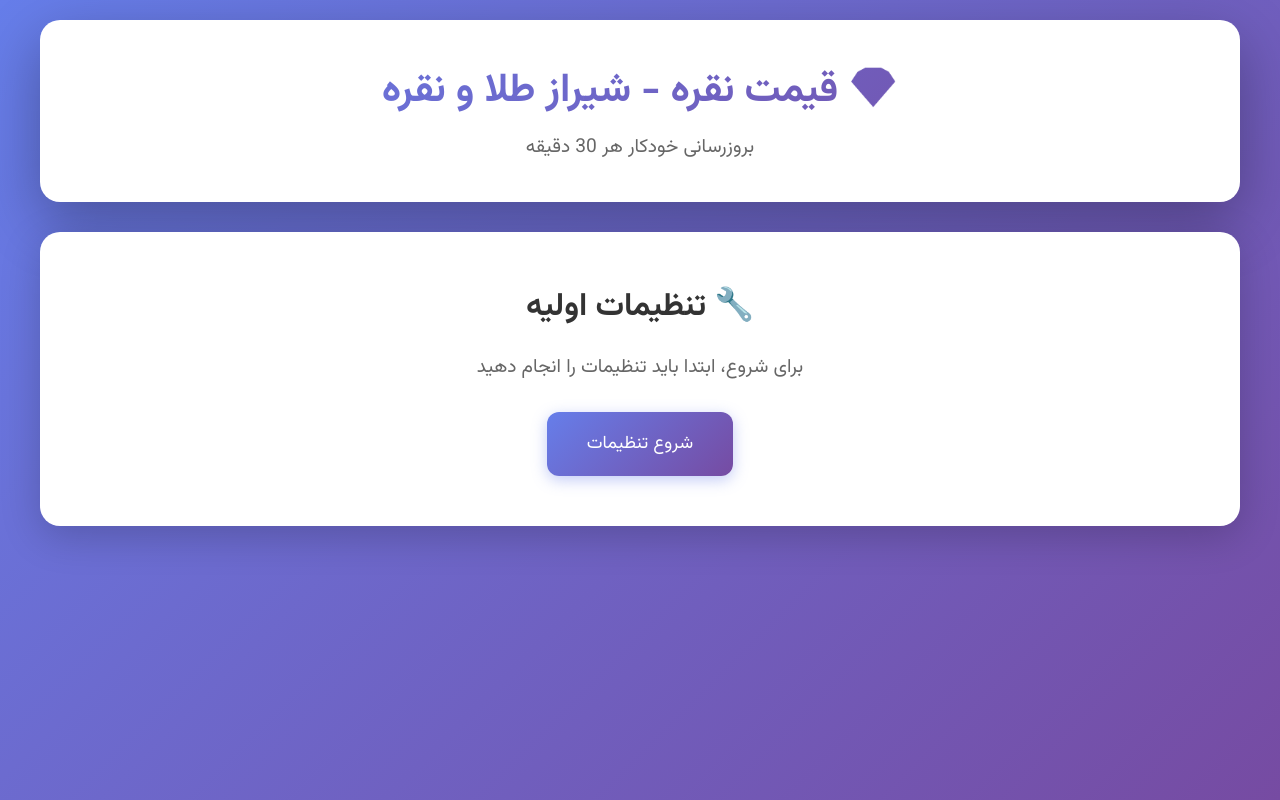
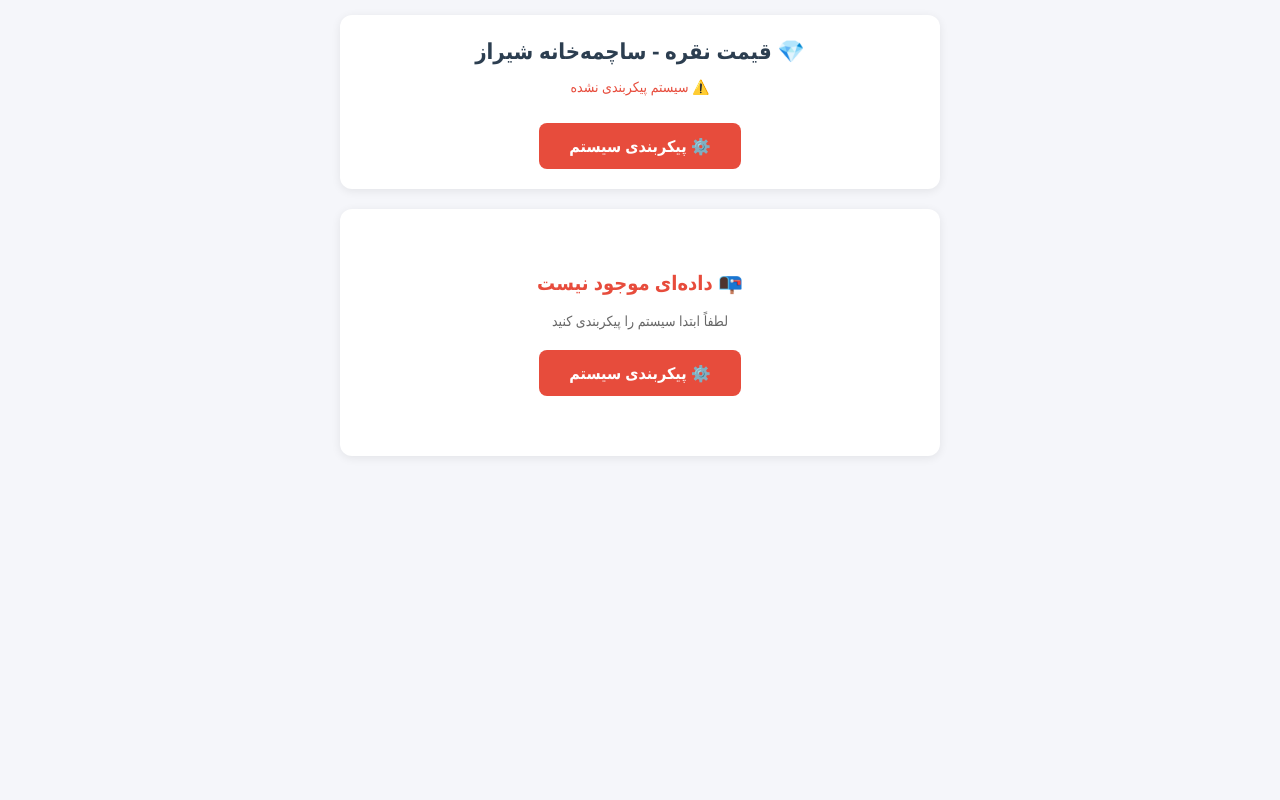
Before and after one commit to engmiladfrs20/shiraz-silver-scraper, a Flask app: page / in a window 1280 px wide. Run offline with Flask 3, Linux system fonts and the light colour scheme.

Commit message:
Update index.html

```diff
--- a/templates/index.html
+++ b/templates/index.html
@@ -3,8 +3,7 @@
 <head>
     <meta charset="UTF-8">
     <meta name="viewport" content="width=device-width, initial-scale=1.0">
-    <title>قیمت نقره - شیراز طلا و نقره</title>
-    <link href="https://fonts.googleapis.com/css2?family=Vazirmatn:wght@400;700&display=swap" rel="stylesheet">
+    <title>قیمت نقره - ساچمه‌خانه شیراز</title>
     <style>
         * {
             margin: 0;
@@ -13,375 +12,439 @@
         }
 
         body {
-            font-family: 'Vazirmatn', 'Tahoma', sans-serif;
-            background: linear-gradient(135deg, #667eea 0%, #764ba2 100%);
+            font-family: 'Segoe UI', Tahoma, Geneva, Verdana, sans-serif;
+            background: #f5f6fa;
             min-height: 100vh;
-            padding: 20px;
-            color: #333;
+            padding: 15px;
         }
 
         .container {
-            max-width: 1200px;
+            max-width: 600px;
             margin: 0 auto;
         }
 
         .header {
             background: white;
-            border-radius: 20px;
-            padding: 40px;
-            margin-bottom: 30px;
-            box-shadow: 0 20px 60px rgba(0,0,0,0.3);
+            border-radius: 12px;
+            padding: 20px;
+            margin-bottom: 20px;
+            box-shadow: 0 2px 10px rgba(0,0,0,0.08);
             text-align: center;
         }
 
         .header h1 {
-            font-size: 2.5em;
-            margin-bottom: 10px;
-            background: linear-gradient(135deg, #667eea 0%, #764ba2 100%);
-            -webkit-background-clip: text;
-            -webkit-text-fill-color: transparent;
-            background-clip: text;
+            color: #2c3e50;
+            font-size: 22px;
+            margin-bottom: 12px;
         }
 
-        .header p {
+        .header-info {
+            display: flex;
+            justify-content: center;
+            gap: 20px;
+            flex-wrap: wrap;
+            margin-top: 12px;
+            font-size: 13px;
             color: #666;
-            font-size: 1.2em;
         }
 
-        .info-bar {
-            background: white;
-            border-radius: 20px;
-            padding: 25px;
-            margin-bottom: 30px;
-            box-shadow: 0 10px 40px rgba(0,0,0,0.2);
-            display: grid;
-            grid-template-columns: repeat(auto-fit, minmax(200px, 1fr));
-            gap: 20px;
-            align-items: center;
-        }
-
-        .info-item {
-            text-align: center;
-            padding: 15px;
-            border-radius: 12px;
-            background: #f8f9fa;
-        }
-
-        .info-item .label {
-            color: #666;
-            font-size: 14px;
-            margin-bottom: 8px;
-        }
-
-        .info-item .value {
-            color: #333;
-            font-size: 22px;
+        .info-badge {
+            background: #27ae60;
+            color: white;
+            padding: 5px 12px;
+            border-radius: 15px;
+            font-size: 12px;
             font-weight: bold;
         }
 
-        .refresh-btn {
-            background: linear-gradient(135deg, #27ae60 0%, #229954 100%);
+        .setup-link {
+            display: inline-block;
+            margin-top: 15px;
+            padding: 12px 30px;
+            background: #e74c3c;
             color: white;
-            border: none;
-            padding: 15px 30px;
-            border-radius: 12px;
-            font-size: 16px;
-            cursor: pointer;
-            font-family: inherit;
-            transition: transform 0.2s, box-shadow 0.2s;
-            box-shadow: 0 4px 15px rgba(39, 174, 96, 0.3);
+            text-decoration: none;
+            border-radius: 8px;
+            transition: background 0.3s;
+            font-weight: bold;
         }
 
-        .refresh-btn:hover {
-            transform: translateY(-2px);
-            box-shadow: 0 6px 20px rgba(39, 174, 96, 0.4);
+        .setup-link:hover {
+            background: #c0392b;
         }
 
-        .refresh-btn:active {
-            transform: translateY(0);
+        .category-section {
+            margin-bottom: 25px;
         }
 
-        .prices-grid {
-            display: grid;
-            grid-template-columns: repeat(auto-fill, minmax(320px, 1fr));
-            gap: 25px;
-            margin-bottom: 30px;
+        .category-title {
+            background: white;
+            padding: 12px 20px;
+            border-radius: 10px;
+            margin-bottom: 12px;
+            font-size: 16px;
+            font-weight: bold;
+            color: #2c3e50;
+            box-shadow: 0 2px 8px rgba(0,0,0,0.06);
         }
 
         .price-card {
             background: white;
-            border-radius: 20px;
-            padding: 30px;
-            box-shadow: 0 10px 40px rgba(0,0,0,0.2);
-            transition: transform 0.3s, box-shadow 0.3s;
-            position: relative;
-            overflow: hidden;
-        }
-
-        .price-card::before {
-            content: '';
-            position: absolute;
-            top: 0;
-            left: 0;
-            right: 0;
-            height: 4px;
-            background: linear-gradient(90deg, #667eea 0%, #764ba2 100%);
+            border-radius: 12px;
+            padding: 18px;
+            margin-bottom: 12px;
+            box-shadow: 0 2px 10px rgba(0,0,0,0.08);
+            transition: transform 0.2s, box-shadow 0.2s;
         }
 
         .price-card:hover {
-            transform: translateY(-5px);
-            box-shadow: 0 15px 50px rgba(0,0,0,0.3);
+            transform: translateY(-2px);
+            box-shadow: 0 4px 15px rgba(0,0,0,0.12);
         }
 
-        .price-card h3 {
-            font-size: 1.4em;
-            margin-bottom: 20px;
-            color: #333;
+        .price-card.inactive {
+            background: #f8f9fa;
+            opacity: 0.6;
         }
 
-        .price-row {
+        .card-header {
             display: flex;
             justify-content: space-between;
             align-items: center;
             margin-bottom: 15px;
-            padding: 15px;
-            background: #f8f9fa;
-            border-radius: 12px;
         }
 
-        .price-row .label {
-            color: #666;
-            font-weight: 500;
+        .product-name {
+            font-size: 16px;
+            font-weight: 600;
+            color: #2c3e50;
         }
 
-        .price-values {
-            text-align: left;
-        }
-
-        .price-original {
-            text-decoration: line-through;
-            color: #999;
-            font-size: 0.9em;
-            margin-bottom: 3px;
-        }
-
-        .price-new {
-            color: #27ae60;
-            font-size: 1.1em;
+        .status-badge {
+            padding: 4px 10px;
+            border-radius: 12px;
+            font-size: 11px;
             font-weight: bold;
         }
 
-        .increase-badge {
-            background: linear-gradient(135deg, #27ae60 0%, #229954 100%);
-            color: white;
-            padding: 8px 20px;
-            border-radius: 20px;
-            font-size: 14px;
-            display: inline-block;
-            margin-top: 15px;
-            box-shadow: 0 4px 15px rgba(39, 174, 96, 0.3);
+        .badge-active {
+            background: #d4edda;
+            color: #155724;
         }
 
-        .timestamp {
-            color: #999;
-            font-size: 0.85em;
-            margin-top: 15px;
-            text-align: center;
-            padding-top: 15px;
-            border-top: 1px solid #eee;
+        .badge-inactive {
+            background: #f8d7da;
+            color: #721c24;
         }
 
-        .empty-state {
+        .price-buttons {
+            display: grid;
+            grid-template-columns: 1fr 1fr;
+            gap: 10px;
+        }
+
+        .price-btn {
+            padding: 18px 15px;
+            border-radius: 10px;
+            text-align: center;
+            font-weight: bold;
+            color: white;
+            transition: all 0.2s;
+            cursor: pointer;
+            position: relative;
+        }
+
+        .price-btn:hover {
+            transform: scale(1.02);
+            box-shadow: 0 4px 12px rgba(0,0,0,0.15);
+        }
+
+        .price-btn.buy {
+            background: linear-gradient(135deg, #48c6ef 0%, #6f86d6 100%);
+        }
+
+        .price-btn.sell {
+            background: linear-gradient(135deg, #f093fb 0%, #f5576c 100%);
+        }
+
+        .price-btn.inactive {
+            background: #95a5a6;
+            opacity: 0.5;
+            cursor: not-allowed;
+        }
+
+        .price-label {
+            font-size: 12px;
+            opacity: 0.95;
+            margin-bottom: 5px;
+            display: flex;
+            align-items: center;
+            justify-content: center;
+            gap: 5px;
+        }
+
+        .price-value {
+            font-size: 20px;
+            font-weight: 900;
+            letter-spacing: 0.5px;
+        }
+
+        .change-info {
+            margin-top: 10px;
+            padding: 8px;
+            background: #f8f9fa;
+            border-radius: 8px;
+            text-align: center;
+            font-size: 13px;
+        }
+
+        .change-badge {
+            display: inline-block;
+            padding: 3px 10px;
+            border-radius: 10px;
+            font-size: 12px;
+            font-weight: bold;
+            margin-right: 5px;
+        }
+
+        .change-positive {
+            background: #d4edda;
+            color: #155724;
+        }
+
+        .change-negative {
+            background: #f8d7da;
+            color: #721c24;
+        }
+
+        .refresh-btn {
+            position: fixed;
+            bottom: 20px;
+            left: 20px;
+            padding: 15px 20px;
+            background: linear-gradient(135deg, #667eea 0%, #764ba2 100%);
+            color: white;
+            border: none;
+            border-radius: 50px;
+            cursor: pointer;
+            font-size: 14px;
+            font-weight: bold;
+            box-shadow: 0 4px 15px rgba(102,126,234,0.4);
+            transition: all 0.3s;
+            z-index: 1000;
+        }
+
+        .refresh-btn:hover {
+            transform: scale(1.05);
+            box-shadow: 0 6px 20px rgba(102,126,234,0.5);
+        }
+
+        .refresh-btn:disabled {
+            background: #95a5a6;
+            cursor: not-allowed;
+            transform: scale(1);
+        }
+
+        .no-data {
             text-align: center;
             padding: 60px 20px;
             background: white;
-            border-radius: 20px;
-            box-shadow: 0 10px 40px rgba(0,0,0,0.2);
+            border-radius: 12px;
+            box-shadow: 0 2px 10px rgba(0,0,0,0.08);
         }
 
-        .empty-state h2 {
-            font-size: 2em;
+        .no-data h2 {
+            color: #e74c3c;
             margin-bottom: 15px;
-            color: #666;
+            font-size: 20px;
         }
 
-        .empty-state p {
-            color: #999;
-            font-size: 1.1em;
+        .no-data p {
+            color: #666;
+            font-size: 14px;
         }
 
-        .loading {
-            display: inline-block;
-            width: 20px;
-            height: 20px;
-            border: 3px solid #f3f3f3;
-            border-top: 3px solid #667eea;
-            border-radius: 50%;
-            animation: spin 1s linear infinite;
+        @media (max-width: 600px) {
+            .header h1 {
+                font-size: 18px;
             }
 
-        @keyframes spin {
-            0% { transform: rotate(0deg); }
-            100% { transform: rotate(360deg); }
+            .price-value {
+                font-size: 18px;
             }
 
-        .not-configured {
-            background: white;
-            border-radius: 20px;
-            padding: 50px;
-            text-align: center;
-            box-shadow: 0 10px 40px rgba(0,0,0,0.2);
+            .price-label {
+                font-size: 11px;
             }
-
-        .not-configured h2 {
-            font-size: 2em;
-            margin-bottom: 20px;
-            color: #333;
-        }
-
-        .not-configured p {
-            color: #666;
-            font-size: 1.2em;
-            margin-bottom: 30px;
-        }
-
-        .setup-btn {
-            background: linear-gradient(135deg, #667eea 0%, #764ba2 100%);
-            color: white;
-            border: none;
-            padding: 18px 40px;
-            border-radius: 12px;
-            font-size: 18px;
-            cursor: pointer;
-            font-family: inherit;
-            text-decoration: none;
-            display: inline-block;
-            transition: transform 0.2s, box-shadow 0.2s;
-            box-shadow: 0 4px 15px rgba(102, 126, 234, 0.4);
-        }
-
-        .setup-btn:hover {
-            transform: translateY(-2px);
-            box-shadow: 0 6px 20px rgba(102, 126, 234, 0.5);
         }
     </style>
 </head>
 <body>
     <div class="container">
         <div class="header">
-            <h1>💎 قیمت نقره - شیراز طلا و نقره</h1>
-            <p>بروزرسانی خودکار هر 30 دقیقه</p>
+            <h1>💎 قیمت نقره - ساچمه‌خانه شیراز</h1>
+
+            {% if is_configured %}
+                <div class="header-info">
+                    <span class="info-badge">✅ فعال</span>
+                    {% if increase_percentage != 0 %}
+                        <span class="info-badge">📊 افزایش: {{ increase_percentage }}%</span>
+                    {% endif %}
+                    {% if last_update %}
+                        <span style="font-size: 12px; color: #666;">
+                            🕐 {{ last_update }}
+                        </span>
+                    {% endif %}
+                </div>
+            {% else %}
+                <p style="color: #e74c3c; font-size: 14px; margin: 12px 0;">⚠️ سیستم پیکربندی نشده</p>
+                <a href="/setup" class="setup-link">⚙️ پیکربندی سیستم</a>
+            {% endif %}
         </div>
 
-        {% if not is_configured %}
-            <div class="not-configured">
-                <h2>🔧 تنظیمات اولیه</h2>
-                <p>برای شروع، ابتدا باید تنظیمات را انجام دهید</p>
-                <a href="/setup" class="setup-btn">شروع تنظیمات</a>
+        {% if prices %}
+            {% set sachme_products = [] %}
+            {% set shams_products = [] %}
+
+            {% for price in prices %}
+                {% if 'ساچمه' in price.name and 'شمش' not in price.name %}
+                    {% set _ = sachme_products.append(price) %}
+                {% elif 'شمش' in price.name %}
+                    {% set _ = shams_products.append(price) %}
+                {% endif %}
+            {% endfor %}
+
+            {% if sachme_products %}
+                <div class="category-section">
+                    <div class="category-title">📦 ساچمه نقره</div>
+                    {% for price in sachme_products %}
+                        <div class="price-card {% if not price.is_active %}inactive{% endif %}">
+                            <div class="card-header">
+                                <span class="product-name">{{ price.name }}</span>
+                                <span class="status-badge {% if price.is_active %}badge-active{% else %}badge-inactive{% endif %}">
+                                    {{ price.status_text }}
+                                </span>
                             </div>
-        {% else %}
-            <div class="info-bar">
-                <div class="info-item">
-                    <div class="label">آخرین بروزرسانی</div>
-                    <div class="value" id="lastUpdate">
-                        {% if last_update %}
-                            {{ last_update.split('T')[1].split('.')[0] }}
-                        {% else %}
-                            هنوز بروز نشده
-                        {% endif %}
+
+                            <div class="price-buttons">
+                                <div class="price-btn buy {% if price.buy_status == 0 %}inactive{% endif %}">
+                                    <div class="price-label">
+                                        <span>💰</span>
+                                        <span>بخرید</span>
                                     </div>
+                                    <div class="price-value">{{ "{:,}".format(price.buy_price) }}</div>
                                 </div>
-                <div class="info-item">
-                    <div class="label">درصد افزایش</div>
-                    <div class="value">{{ increase_percentage }}%</div>
+
+                                <div class="price-btn sell {% if price.sell_status == 0 %}inactive{% endif %}">
+                                    <div class="price-label">
+                                        <span>💵</span>
+                                        <span>بفروشید</span>
                                     </div>
-                <div class="info-item">
-                    <div class="label">تعداد محصولات</div>
-                    <div class="value">{{ prices|length }}</div>
-                </div>
-                <div class="info-item">
-                    <button class="refresh-btn" onclick="refreshPrices()">
-                        🔄 بروزرسانی
-                    </button>
+                                    <div class="price-value">{{ "{:,}".format(price.sell_price) }}</div>
                                 </div>
                             </div>
 
-            {% if prices %}
-                <div class="prices-grid">
-                    {% for item in prices %}
-                    <div class="price-card">
-                        <h3>{{ item.name }}</h3>
+                            {% if price.change != 0 %}
+                                <div class="change-info">
+                                    <span class="change-badge {% if price.change > 0 %}change-positive{% else %}change-negative{% endif %}">
+                                        {% if price.change > 0 %}▲{% else %}▼{% endif %} {{ "%.2f"|format(price.change) }}%
+                                    </span>
+                                    <span style="color: #666; font-size: 12px;">تغییرات</span>
+                                </div>
+                            {% endif %}
+                        </div>
+                    {% endfor %}
+                </div>
+            {% endif %}
 
-                        <div class="price-row">
-                            <span class="label">قیمت خرید:</span>
-                            <div class="price-values">
-                                <div class="price-original">{{ "{:,}".format(item.buy_price_original) }} تومان</div>
-                                <div class="price-new">{{ "{:,}".format(item.buy_price) }} تومان</div>
+            {% if shams_products %}
+                <div class="category-section">
+                    <div class="category-title">🌟 شمش نقره ساچمه خانه</div>
+                    {% for price in shams_products %}
+                        <div class="price-card {% if not price.is_active %}inactive{% endif %}">
+                            <div class="card-header">
+                                <span class="product-name">{{ price.name }}</span>
+                                <span class="status-badge {% if price.is_active %}badge-active{% else %}badge-inactive{% endif %}">
+                                    {{ price.status_text }}
+                                </span>
+                            </div>
+
+                            <div class="price-buttons">
+                                <div class="price-btn buy {% if price.buy_status == 0 %}inactive{% endif %}">
+                                    <div class="price-label">
+                                        <span>💰</span>
+                                        <span>بخرید</span>
+                                    </div>
+                                    <div class="price-value">{{ "{:,}".format(price.buy_price) }}</div>
+                                </div>
+
+                                <div class="price-btn sell {% if price.sell_status == 0 %}inactive{% endif %}">
+                                    <div class="price-label">
+                                        <span>💵</span>
+                                        <span>بفروشید</span>
+                                    </div>
+                                    <div class="price-value">{{ "{:,}".format(price.sell_price) }}</div>
                                 </div>
                             </div>
 
-                        <div class="price-row">
-                            <span class="label">قیمت فروش:</span>
-                            <div class="price-values">
-                                <div class="price-original">{{ "{:,}".format(item.sell_price_original) }} تومان</div>
-                                <div class="price-new">{{ "{:,}".format(item.sell_price) }} تومان</div>
+                            {% if price.change != 0 %}
+                                <div class="change-info">
+                                    <span class="change-badge {% if price.change > 0 %}change-positive{% else %}change-negative{% endif %}">
+                                        {% if price.change > 0 %}▲{% else %}▼{% endif %} {{ "%.2f"|format(price.change) }}%
+                                    </span>
+                                    <span style="color: #666; font-size: 12px;">تغییرات</span>
                                 </div>
-                        </div>
-
-                        <div class="increase-badge">
-                            افزایش: +{{ "%.1f"|format(item.increase_percentage) }}%
-                        </div>
-
-                        <div class="timestamp">
-                            {{ item.unit if item.unit else '' }}
-                        </div>
+                            {% endif %}
                         </div>
                     {% endfor %}
                 </div>
+            {% endif %}
         {% else %}
-                <div class="empty-state">
-                    <h2>📭 هنوز قیمتی دریافت نشده</h2>
-                    <p>لطفاً چند دقیقه صبر کنید یا دکمه بروزرسانی را بزنید</p>
+            <div class="no-data">
+                <h2>📭 داده‌ای موجود نیست</h2>
+                <p>لطفاً ابتدا سیستم را پیکربندی کنید</p>
+                {% if not is_configured %}
+                    <a href="/setup" class="setup-link" style="margin-top: 20px;">⚙️ پیکربندی سیستم</a>
+                {% endif %}
             </div>
         {% endif %}
+
+        {% if is_configured %}
+            <button class="refresh-btn" onclick="refreshPrices()">🔄 بروزرسانی</button>
         {% endif %}
     </div>
 
     <script>
         async function refreshPrices() {
-            const btn = event.target;
+            const btn = document.querySelector('.refresh-btn');
             btn.disabled = true;
-            btn.innerHTML = '<span class="loading"></span> در حال بروزرسانی...';
+            btn.textContent = '⏳ در حال بروزرسانی...';
 
             try {
                 const response = await fetch('/api/refresh');
                 const data = await response.json();
 
                 if (data.success) {
-                    setTimeout(() => location.reload(), 3000);
+                    btn.textContent = '✅ در حال بارگذاری...';
+                    setTimeout(() => {
+                        window.location.reload();
+                    }, 1500);
                 } else {
-                    alert('خطا: ' + data.message);
+                    alert('خطا در بروزرسانی: ' + data.message);
                     btn.disabled = false;
-                    btn.innerHTML = '🔄 بروزرسانی';
+                    btn.textContent = '🔄 بروزرسانی';
                 }
             } catch (error) {
-                alert('خطا در ارتباط با سرور');
+                alert('خطا در بروزرسانی');
                 btn.disabled = false;
-                btn.innerHTML = '🔄 بروزرسانی';
+                btn.textContent = '🔄 بروزرسانی';
             }
         }
 
-        // بروزرسانی خودکار صفحه هر 2 دقیقه
+        // بروزرسانی خودکار هر 5 دقیقه
         setInterval(() => {
-            fetch('/api/prices')
-                .then(res => res.json())
-                .then(data => {
-                    if (data.success && data.prices && data.prices.length > 0) {
-                        location.reload();
-                    }
-                })
-                .catch(err => console.error('خطا در بروزرسانی خودکار:', err));
-        }, 2 * 60 * 1000);
+            window.location.reload();
+        }, 5 * 60 * 1000);
     </script>
 </body>
 </html>
```
Lines whose indentation alone changed are shown as unchanged.
